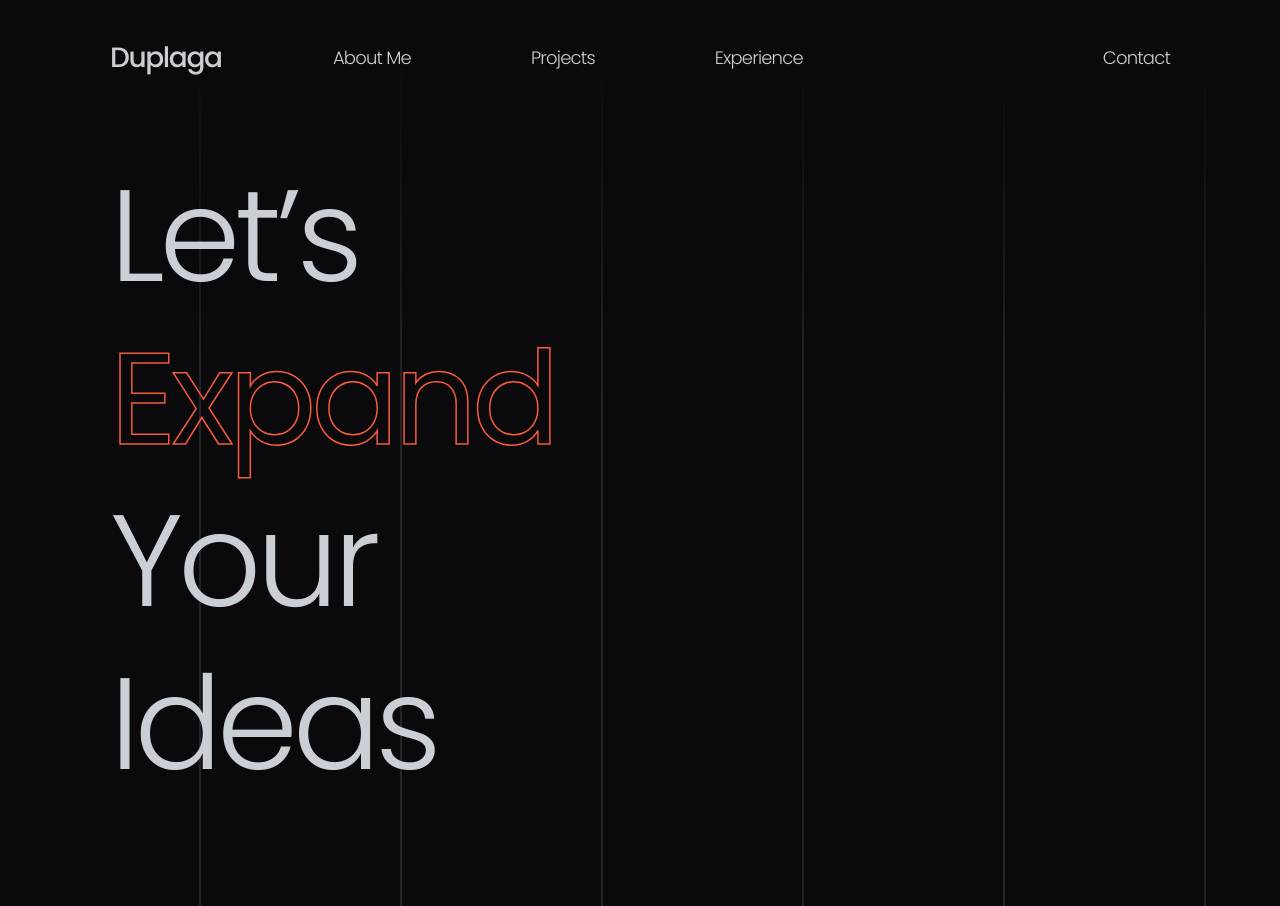
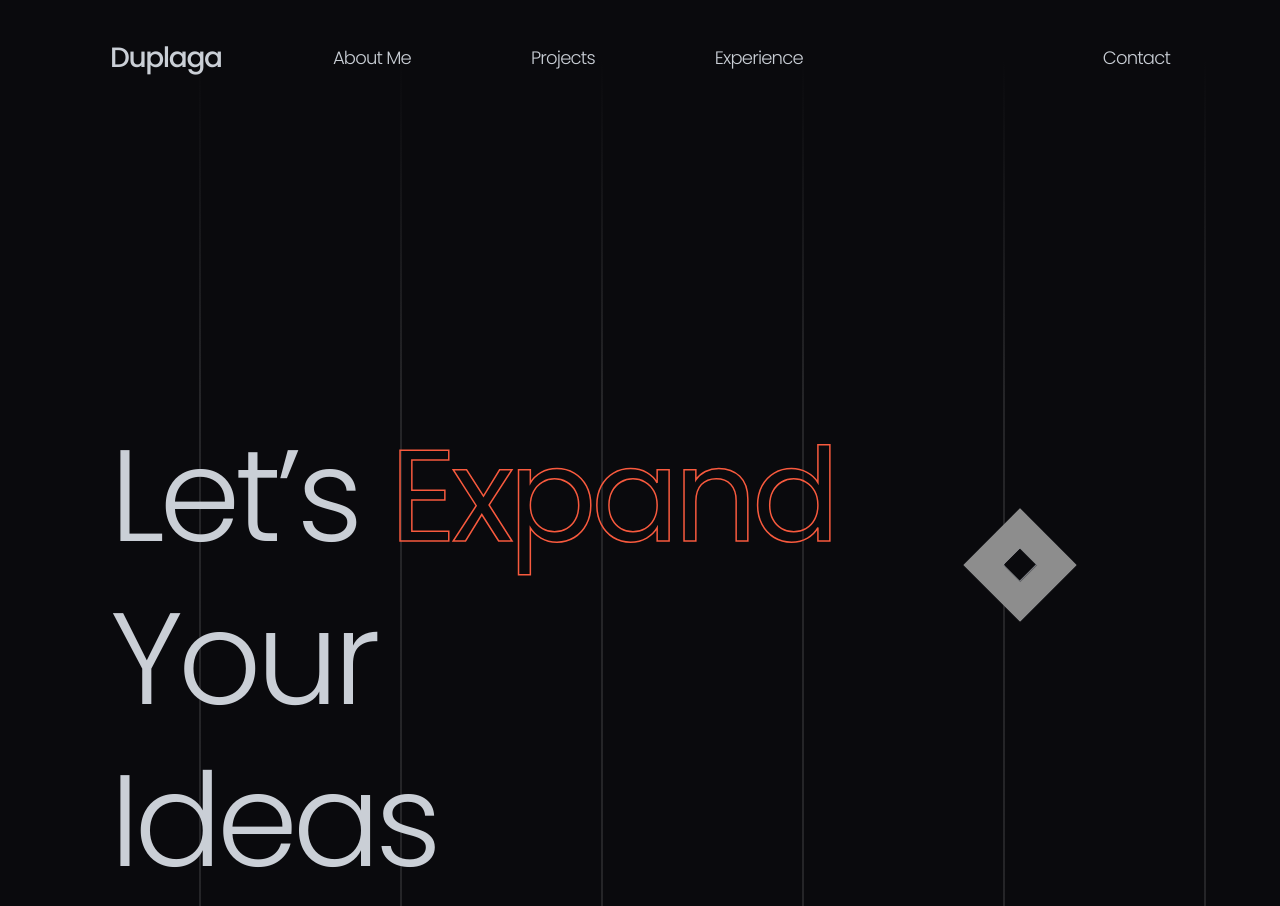
Before and after one commit to PawelDuplaga/3d-test, a Next.js app: page / in a window 1280 px wide. Shown: the top 906 px of the page. Built offline with nearby package versions, Linux system fonts and the light colour scheme.

Commit message:
+small boxes animation update

```diff
--- a/src/components/Hero/Hero.tsx
+++ b/src/components/Hero/Hero.tsx
@@ -1,19 +1,36 @@
+'use client'
+
+import { useState } from 'react';
 import styles from './styles.module.scss';
+import ThreeThing from '../ThreeThing';
+
 
 const Hero = () => {
+
+  const [isExpanded, setIsExpanded] = useState(false);
+
+
   return (
 		<div className={styles.heroContainer}>
       <div className={styles.flexLeft}>
         <h1 className={styles.heroTitle}>
-          Let’s <span className={styles.expandWord}>Expand</span>
-            <br/>
+          Let’s{" "}
+          <span
+            className={styles.expandWord}
+            onMouseEnter={() => setIsExpanded((current) => !current)}
+            onMouseLeave={() => setIsExpanded((current) => !current)}
+          >
+            Expand
+          </span>
+          <br/>
           Your Ideas
         </h1>
       </div>
       <div className={styles.magicElement}>
+        <ThreeThing expanded={isExpanded}/>
       </div>
 		</div>
   );
 };
 
-export default Hero
+export default Hero;
--- a/src/components/Hero/styles.module.scss
+++ b/src/components/Hero/styles.module.scss
@@ -6,26 +6,39 @@
     display: flex;
     width: 100%;
     height: 100%;
-    padding: 40px 110px;
-
+    padding: 0px 110px;
+    gap: 300px ;
+    padding-top: 300px;
 }
 
 .flexLeft {
     width: 50%;
+
 }
 
 .heroTitle {
+    position: relative;
     color: #CACFD6;
     font-size: 130px;
     font-style: normal;
     font-weight: 300;
     line-height: 125%; /* 35px */
     letter-spacing: -5.2px;
+
+
 }
 
 .expandWord {
+    position: absolute;
+    left: 280px;
     color: transparent;
     font-weight: 400;
+    font-size: 130px;
     -webkit-text-stroke: 1.5px #F85A3E;
+    transition: letter-spacing 0.3s ease-in;
+
+    &:hover{
+        letter-spacing: -1px;
+    }
 
 }
--- a/src/components/ThreeThing/ThreeThing.tsx
+++ b/src/components/ThreeThing/ThreeThing.tsx
@@ -30,6 +30,10 @@ const ThreeThing = ({expanded, transform}: TProps) => {
   const coloredCirclesX = useMemo(() => {
     return Array.from({ length: 30 }, () => 1);
   }, []);
+
+  const smallBoxes = useMemo(() => {
+    return Array.from({ length: 40 }, () => 1)
+  },[])
 
   useEffect(() => {
     if(tilt.current !== null){
@@ -96,11 +100,46 @@ const ThreeThing = ({expanded, transform}: TProps) => {
   } ,[expanded])
 
 
+  const boxesMappedFront = useMemo(() => {
+    return smallBoxes.map((color, index) => {
+      const translateZ = expanded
+      ? `translateZ(${index*(400/smallBoxes.length)}px) rotate(${index*(360/smallBoxes.length)}deg)`
+      : ``;
+
+      return (
+        <div key={index} className={styles.smallBox} style={{
+          transform: `${translateZ}`,
+          width: 80-index*1.4,
+          height: 80-index*1.4,
+        }}></div>
+
+        )
+    })
+  } ,[expanded])
+
+  const boxesMappedBack = useMemo(() => {
+    return smallBoxes.map((color, index) => {
+      if (index === 0) return
+      const translateZ = expanded
+      ? `translateZ(${index*(-400/smallBoxes.length)}px) rotate(${index*(-360/smallBoxes.length)}deg)`
+      : ``;
+
+      return (
+        <div key={index} className={styles.smallBox} style={{
+          transform: `${translateZ}`,
+          width: 80-index*1.4,
+          height: 80-index*1.4,
+        }}></div>
+        )
+    })
+  } ,[expanded])
+
 
   const box02Ex = expanded ? styles.box02Ex : '';
   const box01Ex = expanded ? styles.box01Ex : '';
   const box1Ex = expanded ? styles.box1Ex : '';
   const box2Ex = expanded ? styles.box2Ex : '';
+  const spinAnimation = expanded ? styles.spinActive : '';
   const circle0Ex = expanded ? styles.circle0Ex : styles.circle0;
 
   const border = expanded ? styles.border1 : styles.border0;
@@ -111,16 +150,19 @@ const ThreeThing = ({expanded, transform}: TProps) => {
         className={styles.box}
         style={{ transform: transform}}
         data-tilt-full-page-listening>
-          <div className={`${styles.box_} ${box02Ex} ${border}`}></div>
-          <div className={`${styles.box_} ${box01Ex} ${border}`}></div>
-          <div className={`${styles.box_} ${box1Ex} ${border}`}></div>
-          <div className={`${styles.box_} ${box2Ex} ${border}`}></div>
-          <div className={`${styles.circle_} ${circle0Ex}`}></div>
+          {/* <div className={`${styles.box_} ${box02Ex} ${border}`}></div> */}
+          {/* <div className={`${styles.box_} ${box01Ex} ${border}`}></div>
+          <div className={`${styles.box_} ${box1Ex} ${border}`}></div> */}
+          {/* <div className={`${styles.box_} ${box2Ex} ${border}`}></div> */}
+          {/* <div className={`${styles.circle_} ${circle0Ex}`}></div> */}
           {/* <div className={styles.mainCircle}></div> */}
             {/* {circlesMappedFront}
             {circlesMappedBack} */}
             {/* {circlesMappedFrontX}
             {circlesMappedBackX} */}
+            {boxesMappedBack}
+            {boxesMappedFront}
+            <div className={styles.smallBoxMask}></div>
       </div>
     </div>
   );
--- a/src/components/ThreeThing/styles.module.scss
+++ b/src/components/ThreeThing/styles.module.scss
@@ -29,7 +29,6 @@
     transform: translateY(200px);
 }
 
-
 .circle {
     position: absolute;
     left: calc(50% - 10px);
@@ -56,10 +55,9 @@
     align-items: center;
     width: 300px;
     height: 300px;
-    border: 4px solid #F85A3E;
+    border: 4px solid #f85a3e00;
     background: transparent;
     transform-style: preserve-3d;
-
 
     .box_ {
         position: absolute;
@@ -69,8 +67,8 @@
         transition: all 0.4s ease-in-out;
         backface-visibility: hidden;
         image-rendering: pixelated;
+
     }
-
 
 }
 
@@ -93,3 +91,20 @@
     transform: translateZ(500px);
     border: 24px solid rgb(215,196,149,0);
 }
+
+.smallBox {
+    position: absolute;
+    border: 1px solid #cacfd65e;
+    transform: rotate(45deg);
+    transition: all 0.3s ease-in-out;
+}
+
+.smallBoxMask {
+    position: absolute;
+    width: 80px;
+    height: 80px;
+    background-color: transparent;
+    border: 28px solid rgb(141, 141, 141);
+    transform: rotate(45deg) translateZ(1px);
+    transition: all 0.05s ease-in-out;
+}
```
